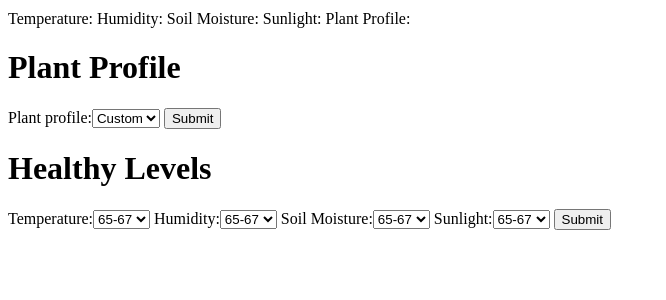
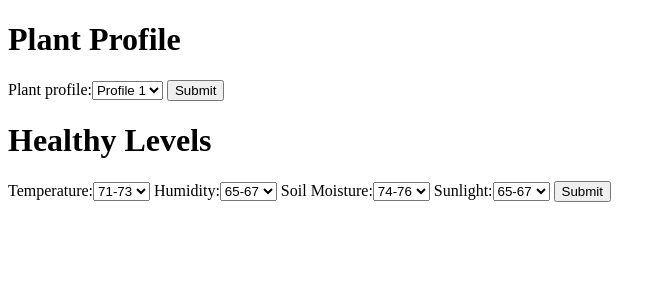
Before and after one commit to colestrine/NYSG, a Django app: page /settings/ in a window 1280 px wide. Shown: the part 44-344 px from the top of the page, without its empty margins (0-666 px from the left). Run offline with Django 3.2, Linux system fonts and the light colour scheme.

Commit message:
Healthy levels and plant profile forms completed, interface files integrated

```diff
--- /dev/null
+++ b/Interface Files/healthy_levels.json
@@ -0,0 +1 @@
+{"temperature": "71_73", "humidity": "65_67", "soil_moisture": "74_76", "sunlight": "65_67"}
--- /dev/null
+++ b/Interface Files/plant_profile.json
@@ -0,0 +1 @@
+{"plant_profile": "profile_1"}
--- a/UI/greenhouse/healthy_levels.txt
+++ /dev/null
@@ -1 +0,0 @@
-testtesttesttest
--- a/UI/greenhouse/scripts/data_handler.py
+++ b/UI/greenhouse/scripts/data_handler.py
@@ -1,5 +1,34 @@
+import json
+
 class data_handler:
 	def write_healthy_levels(temperature, humidity, soil_moisture, sunlight):
-		healthy_levels_file = open('healthy_levels.txt', 'w')
-		healthy_levels_file.write("test")
+		levels_dict = {'temperature': temperature, 'humidity': humidity, 'soil_moisture': soil_moisture, 'sunlight': sunlight}
+		levels_json = json.dumps(levels_dict)
+
+		healthy_levels_file = open('../../Interface Files/healthy_levels.json', 'w')
+		healthy_levels_file.write(levels_json)
 		healthy_levels_file.close()
+
+	def read_healthy_levels():
+		healthy_levels_file = open('../../Interface Files/healthy_levels.json', 'r')
+		levels_json = healthy_levels_file.read()
+		healthy_levels_file.close()
+		levels_dict = json.loads(levels_json)
+
+		return levels_dict
+
+	def write_plant_profile(plant_profile):
+		profile_dict = {'plant_profile': plant_profile}
+		profile_json = json.dumps(profile_dict)
+
+		plant_profile_file = open('../../Interface Files/plant_profile.json', 'w')
+		plant_profile_file.write(profile_json)
+		plant_profile_file.close()
+
+	def read_plant_profile():
+		plant_profile_file = open('../../Interface Files/plant_profile.json', 'r')
+		profile_json = plant_profile_file.read()
+		plant_profile_file.close()
+		profile_dict = json.loads(profile_json)
+
+		return profile_dict
--- a/UI/greenhouse/settings/forms.py
+++ b/UI/greenhouse/settings/forms.py
@@ -1,7 +1,8 @@
 from django import forms
+from scripts.data_handler import data_handler
 
 class PlantProfileForm(forms.Form):
-	plant_profile_choices = [("custom", "Custom")]
+	plant_profile_choices = [("custom", "Custom"), ("profile_1", "Profile 1")]
 
 	plant_profile = forms.ChoiceField(required=False, choices=plant_profile_choices)
 
@@ -11,6 +12,8 @@ class HealthyLevelsForm(forms.Form):
 	soil_moisture_choices = [("65_67", "65-67"), ("68_70", "68-70"), ("71_73", "71-73"), ("74_76", "74-76")]
 	sunlight_choices = [("65_67", "65-67"), ("68_70", "68-70"), ("71_73", "71-73"), ("74_76", "74-76")]
 
+	healthy_levels = data_handler.read_healthy_levels()
+
 	temperature = forms.ChoiceField(required=False, choices=temperature_choices)
 	humidity = forms.ChoiceField(required=False, choices=humidity_choices)
 	soil_moisture = forms.ChoiceField(required=False, label="Soil Moisture", choices=soil_moisture_choices)
--- a/UI/greenhouse/settings/views.py
+++ b/UI/greenhouse/settings/views.py
@@ -17,9 +17,6 @@ def index(request):
 			humidity = healthy_levels_form.cleaned_data['humidity']
 			soil_moisture = healthy_levels_form.cleaned_data['soil_moisture']
 			sunlight = healthy_levels_form.cleaned_data['sunlight']
-
-			data_handler.write_healthy_levels(temperature, humidity, soil_moisture, sunlight)
-
 		else:
 			temperature = ''
 			humidity = ''
@@ -31,15 +28,15 @@ def index(request):
 		else:
 			plant_profile = ''
 
-	# If not POST, then no form submitted - instantiate blank forms
-	else:
-		temperature = ''
-		humidity = ''
-		soil_moisture = ''
-		sunlight = ''
-		plant_profile = ''
+		# If data was submitted, write that data to the interface file
+		if (temperature):
+			data_handler.write_healthy_levels(temperature, humidity, soil_moisture, sunlight)
+		if (plant_profile):
+			data_handler.write_plant_profile(plant_profile)
 
-		plant_profile_form = PlantProfileForm()
-		healthy_levels_form = HealthyLevelsForm()
+	healthy_levels = data_handler.read_healthy_levels()
+	plant_profile = data_handler.read_plant_profile()
+	plant_profile_form = PlantProfileForm(initial=plant_profile)
+	healthy_levels_form = HealthyLevelsForm(initial=healthy_levels)
 
-	return render(request, 'Settings/settings.html', {'healthy_levels_form': healthy_levels_form, 'plant_profile_form': plant_profile_form, 'temperature': temperature, 'humidity': humidity, 'soil_moisture': soil_moisture, 'sunlight': sunlight, 'plant_profile': plant_profile})
+	return render(request, 'Settings/settings.html', {'healthy_levels_form': healthy_levels_form, 'plant_profile_form': plant_profile_form, 'healthy_levels': healthy_levels, 'plant_profile': plant_profile})
--- a/UI/greenhouse/templates/Settings/settings.html
+++ b/UI/greenhouse/templates/Settings/settings.html
@@ -5,17 +5,6 @@ Settings
 {% endblock %}
 
 {% block content %}
-
-Temperature:
-{{ temperature }}
-Humidity:
-{{ humidity }}
-Soil Moisture:
-{{ soil_moisture }}
-Sunlight:
-{{ sunlight }}
-Plant Profile:
-{{ plant_profile }}
 
 <h1>Plant Profile</h1>
 <form action="/settings/" method="post">
```
Also changed, not shown: Interface Files/healthy_levels.txt (deleted).
